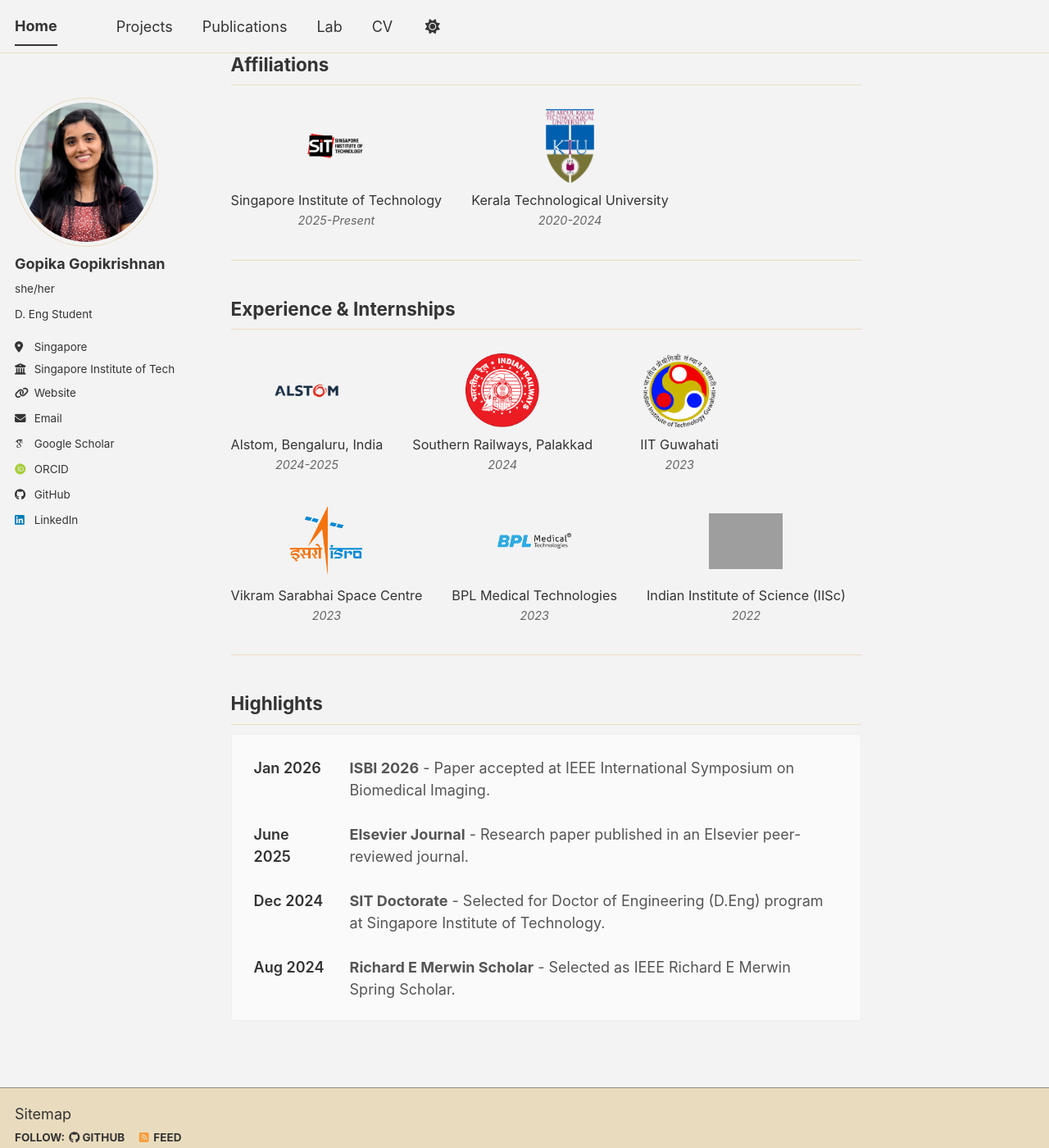
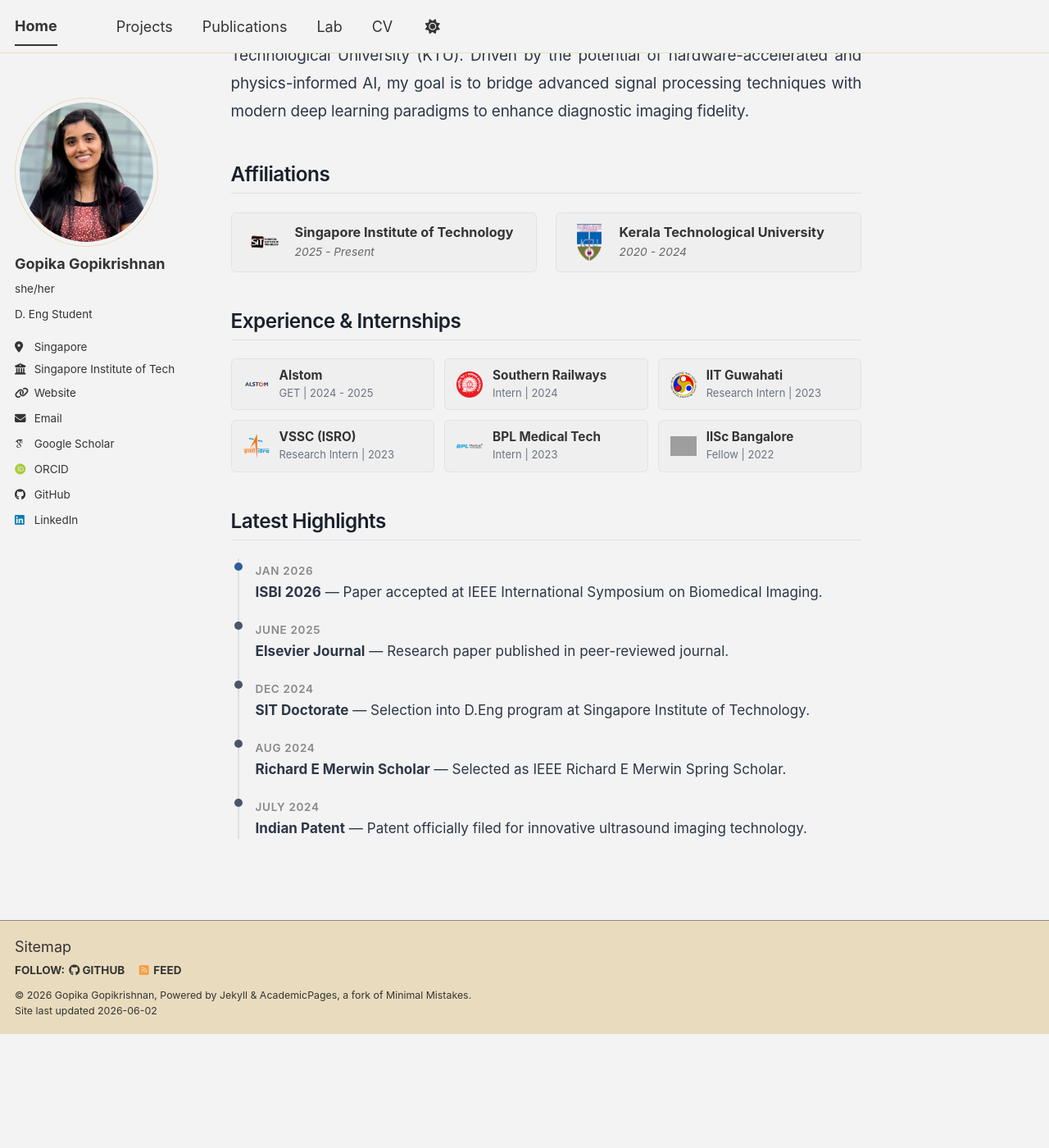
Before and after one commit to gopikagopikrishnan/gopikagopikrishnan.github.io, a Jekyll site: the page built from index.md, in a window 1280 px wide and 1400 px high, scrolled down 418 px. Shown: the whole window at 82% size. Built offline with Jekyll 4.4.1, drawn with Linux system fonts in a browser that asks for light colours; some web fonts are replaced; a script bundle is joined from its source files by our own code; library files that are not in the unit come from our copies; after the commit the page ends 1679 px from its top, so only the background shows below that; some of the changed text lies outside the part shown; grey boxes are pictures that could not be loaded.

Commit message:
Update about-content.html

```diff
--- a/_includes/about-content.html
+++ b/_includes/about-content.html
@@ -1,124 +1,66 @@
-<p>I am a Doctor of Engineering (D.Eng.) student at the Singapore Institute of Technology (SIT), conducting research under the supervision of Prof. Mahesh Raveendranatha Panicker at the Ultrasound Imaging Lab and the SIT x NVIDIA AI Centre. My research focuses on the intersection of deep learning and computational medical imaging, specifically developing specialized deep learning frameworks to optimize ultrasound image reconstruction. I hold a Bachelor of Technology in Electronics and Communication Engineering with a minor in Machine Learning from APJ Abdul Kalam Technological University (KTU). Driven by the potential of hardware-accelerated and physics-informed AI, my goal is to bridge advanced signal processing techniques with modern deep learning paradigms to enhance diagnostic imaging fidelity.</p>
+---
+layout: archive
+permalink: /
+author_profile: false
+sidebar: false
+---
 
-<hr />
+<!-- TEXT-JUSTIFIED BIOGRAPHY -->
+<p style="font-size: 1.05rem; line-height: 1.8; color: var(--text-color, #2d3748); text-align: justify; text-justify: inter-word; letter-spacing: -0.01em; margin-bottom: 2.5rem;">
+  I am a Doctor of Engineering (D.Eng.) student at the Singapore Institute of Technology (SIT), conducting research under the supervision of Prof. Mahesh Raveendranatha Panicker at the Ultrasound Imaging Lab and the SIT x NVIDIA AI Centre. My research focuses on the intersection of deep learning and computational medical imaging, specifically developing specialized deep learning frameworks to optimize ultrasound image reconstruction. I hold a Bachelor of Technology in Electronics and Communication Engineering with a minor in Machine Learning from APJ Abdul Kalam Technological University (KTU). Driven by the potential of hardware-accelerated and physics-informed AI, my goal is to bridge advanced signal processing techniques with modern deep learning paradigms to enhance diagnostic imaging fidelity.
+</p>
 
-<h2>Affiliations</h2>
+<h2 style="font-size: 1.35rem; font-weight: 600; margin-top: 2.5rem; margin-bottom: 1.25rem; letter-spacing: -0.02em; border-bottom: 1px solid rgba(0,0,0,0.08); padding-bottom: 8px; color: var(--heading-color, #1a202c);">Affiliations</h2>
 
-<div style="display: flex; flex-wrap: wrap; gap: 2rem; justify-content: flex-start; padding: 1rem 0;">
-  <div style="display: flex; flex-direction: column; align-items: center; text-align: center; flex: 0 0 auto; min-width: 140px;">
-    <img src="{{ '/images/SIT-Logo_new_2023_PNG.png' | relative_url }}" alt="Singapore Institute of Technology" style="width: 90px; height: 90px; object-fit: contain; margin-bottom: 0.5rem;" />
-    <p style="font-size: 0.9rem; margin: 0;">Singapore Institute of Technology<br /><em style="font-size: 0.8rem; color: #666;">2025-Present</em></p>
+<!-- COMPACT HORIZONTAL AFFILIATION TRACK -->
+<div style="display: flex; flex-wrap: wrap; gap: 1.25rem; margin-bottom: 2.5rem;">
+  <div style="display: flex; align-items: center; gap: 14px; background: rgba(0,0,0,0.015); padding: 12px 18px; border-radius: 6px; border: 1px solid rgba(0,0,0,0.05); flex: 1; min-width: 280px; box-shadow: 0 1px 2px rgba(0,0,0,0.01);">
+    <img src="{{ '/images/SIT-Logo_new_2023_PNG.png' | relative_url }}" alt="SIT" style="width: 45px; height: 45px; object-fit: contain;" />
+    <div style="font-size: 0.9rem; line-height: 1.45;"><strong>Singapore Institute of Technology</strong><br/><span style="color: #666; font-size: 0.85em; font-style: italic;">2025 - Present</span></div>
   </div>
-
-  <div style="display: flex; flex-direction: column; align-items: center; text-align: center; flex: 0 0 auto; min-width: 140px;">
-    <img src="{{ '/images/APJ_Abdul_Kalam_Technological_University_logo.png' | relative_url }}" alt="Kerala Technological University" style="width: 90px; height: 90px; object-fit: contain; margin-bottom: 0.5rem;" />
-    <p style="font-size: 0.9rem; margin: 0;">Kerala Technological University<br /><em style="font-size: 0.8rem; color: #666;">2020-2024</em></p>
+  <div style="display: flex; align-items: center; gap: 14px; background: rgba(0,0,0,0.015); padding: 12px 18px; border-radius: 6px; border: 1px solid rgba(0,0,0,0.05); flex: 1; min-width: 280px; box-shadow: 0 1px 2px rgba(0,0,0,0.01);">
+    <img src="{{ '/images/APJ_Abdul_Kalam_Technological_University_logo.png' | relative_url }}" alt="KTU" style="width: 45px; height: 45px; object-fit: contain;" />
+    <div style="font-size: 0.9rem; line-height: 1.45;"><strong>Kerala Technological University</strong><br/><span style="color: #666; font-size: 0.85em; font-style: italic;">2020 - 2024</span></div>
   </div>
 </div>
 
-<hr />
+<h2 style="font-size: 1.35rem; font-weight: 600; margin-top: 2.5rem; margin-bottom: 1.25rem; letter-spacing: -0.02em; border-bottom: 1px solid rgba(0,0,0,0.08); padding-bottom: 8px; color: var(--heading-color, #1a202c);">Experience & Internships</h2>
 
-<h2>Experience &amp; Internships</h2>
-
-<div style="display: flex; flex-wrap: wrap; gap: 2rem; justify-content: flex-start; padding: 1rem 0;">
-  <div style="display: flex; flex-direction: column; align-items: center; text-align: center; flex: 0 0 auto; min-width: 140px;">
-    <img src="{{ '/images/Alstom_logo.png' | relative_url }}" alt="Alstom" style="width: 90px; height: 90px; object-fit: contain; margin-bottom: 0.5rem;" />
-    <p style="font-size: 0.9rem; margin: 0;">Alstom, Bengaluru, India<br /><em style="font-size: 0.8rem; color: #666;">2024-2025</em></p>
+<!-- CRISP SINGLE-ROW GRID FOR LOGOS -->
+<div style="display: grid; grid-template-columns: repeat(auto-fill, minmax(230px, 1fr)); gap: 12px; margin-bottom: 2.5rem;">
+  <div style="display: flex; align-items: center; gap: 12px; padding: 10px 14px; border: 1px solid rgba(0,0,0,0.05); border-radius: 6px; background: rgba(0,0,0,0.015);">
+    <img src="{{ '/images/Alstom_logo.png' | relative_url }}" style="width: 32px; height: 32px; object-fit: contain;" />
+    <div style="font-size: 0.85rem; line-height: 1.35;"><strong>Alstom</strong><br/><span style="font-size: 0.85em; color:#6b7280;">GET | 2024 - 2025</span></div>
   </div>
-
-  <div style="display: flex; flex-direction: column; align-items: center; text-align: center; flex: 0 0 auto; min-width: 140px;">
-    <img src="{{ '/images/railway-logo.png' | relative_url }}" alt="Southern Railways" style="width: 90px; height: 90px; object-fit: contain; margin-bottom: 0.5rem;" />
-    <p style="font-size: 0.9rem; margin: 0;">Southern Railways, Palakkad<br /><em style="font-size: 0.8rem; color: #666;">2024</em></p>
+  <div style="display: flex; align-items: center; gap: 12px; padding: 10px 14px; border: 1px solid rgba(0,0,0,0.05); border-radius: 6px; background: rgba(0,0,0,0.015);">
+    <img src="{{ '/images/railway-logo.png' | relative_url }}" style="width: 32px; height: 32px; object-fit: contain;" />
+    <div style="font-size: 0.85rem; line-height: 1.35;"><strong>Southern Railways</strong><br/><span style="font-size: 0.85em; color:#6b7280;">Intern | 2024</span></div>
   </div>
-
-  <div style="display: flex; flex-direction: column; align-items: center; text-align: center; flex: 0 0 auto; min-width: 140px;">
-    <img src="{{ '/images/IITG_logo.png' | relative_url }}" alt="IIT Guwahati" style="width: 90px; height: 90px; object-fit: contain; margin-bottom: 0.5rem;" />
-    <p style="font-size: 0.9rem; margin: 0;">IIT Guwahati<br /><em style="font-size: 0.8rem; color: #666;">2023</em></p>
+  <div style="display: flex; align-items: center; gap: 12px; padding: 10px 14px; border: 1px solid rgba(0,0,0,0.05); border-radius: 6px; background: rgba(0,0,0,0.015);">
+    <img src="{{ '/images/IITG_logo.png' | relative_url }}" style="width: 32px; height: 32px; object-fit: contain;" />
+    <div style="font-size: 0.85rem; line-height: 1.35;"><strong>IIT Guwahati</strong><br/><span style="font-size: 0.85em; color:#6b7280;">Research Intern | 2023</span></div>
   </div>
-
-  <div style="display: flex; flex-direction: column; align-items: center; text-align: center; flex: 0 0 auto; min-width: 140px;">
-    <img src="{{ '/images/Indian_Space_Research_Organisation_Logo.png' | relative_url }}" alt="Indian Space Research Organisation" style="width: 90px; height: 90px; object-fit: contain; margin-bottom: 0.5rem;" />
-    <p style="font-size: 0.9rem; margin: 0;">Vikram Sarabhai Space Centre<br /><em style="font-size: 0.8rem; color: #666;">2023</em></p>
+  <div style="display: flex; align-items: center; gap: 12px; padding: 10px 14px; border: 1px solid rgba(0,0,0,0.05); border-radius: 6px; background: rgba(0,0,0,0.015);">
+    <img src="{{ '/images/Indian_Space_Research_Organisation_Logo.png' | relative_url }}" style="width: 32px; height: 32px; object-fit: contain;" />
+    <div style="font-size: 0.85rem; line-height: 1.35;"><strong>VSSC (ISRO)</strong><br/><span style="font-size: 0.85em; color:#6b7280;">Research Intern | 2023</span></div>
   </div>
-
-  <div style="display: flex; flex-direction: column; align-items: center; text-align: center; flex: 0 0 auto; min-width: 140px;">
-    <img src="{{ '/images/bpl-medical-technologies-logo-new.png' | relative_url }}" alt="BPL Medical Technologies" style="width: 90px; height: 90px; object-fit: contain; margin-bottom: 0.5rem;" />
-    <p style="font-size: 0.9rem; margin: 0;">BPL Medical Technologies<br /><em style="font-size: 0.8rem; color: #666;">2023</em></p>
+  <div style="display: flex; align-items: center; gap: 12px; padding: 10px 14px; border: 1px solid rgba(0,0,0,0.05); border-radius: 6px; background: rgba(0,0,0,0.015);">
+    <img src="{{ '/images/bpl-medical-technologies-logo-new.png' | relative_url }}" style="width: 32px; height: 32px; object-fit: contain;" />
+    <div style="font-size: 0.85rem; line-height: 1.35;"><strong>BPL Medical Tech</strong><br/><span style="font-size: 0.85em; color:#6b7280;">Intern | 2023</span></div>
   </div>
-
-  <div style="display: flex; flex-direction: column; align-items: center; text-align: center; flex: 0 0 auto; min-width: 140px;">
-    <img src="{{ '/images/Indian_Institute_of_Science_2019_logo.svg' | relative_url }}" alt="Indian Institute of Science" style="width: 90px; height: 90px; object-fit: contain; margin-bottom: 0.5rem;" />
-    <p style="font-size: 0.9rem; margin: 0;">Indian Institute of Science (IISc)<br /><em style="font-size: 0.8rem; color: #666;">2022</em></p>
+  <div style="display: flex; align-items: center; gap: 12px; padding: 10px 14px; border: 1px solid rgba(0,0,0,0.05); border-radius: 6px; background: rgba(0,0,0,0.015);">
+    <img src="{{ '/images/Indian_Institute_of_Science_2019_logo.svg' | relative_url }}" style="width: 32px; height: 32px; object-fit: contain;" />
+    <div style="font-size: 0.85rem; line-height: 1.35;"><strong>IISc Bangalore</strong><br/><span style="font-size: 0.85em; color:#6b7280;">Fellow | 2022</span></div>
   </div>
 </div>
 
-<hr />
+<h2 style="font-size: 1.35rem; font-weight: 600; margin-top: 2.5rem; margin-bottom: 1.25rem; letter-spacing: -0.02em; border-bottom: 1px solid rgba(0,0,0,0.08); padding-bottom: 8px; color: var(--heading-color, #1a202c);">Latest Highlights</h2>
 
-<h2>Highlights</h2>
-
-<div id="news-container" style="max-height: 350px; overflow-y: auto; border: 1px solid #eee; padding: 1.5rem; border-radius: 5px; background-color: #fafafa;">
-  <div style="display: flex; gap: 1.5rem; margin-bottom: 1.5rem; align-items: baseline;">
-    <div style="flex: 0 0 90px; font-weight: 600; color: #333;">Jan 2026</div>
-    <div style="line-height: 1.5; color: #555;"><strong>ISBI 2026</strong> - Paper accepted at IEEE International Symposium on Biomedical Imaging.</div>
-  </div>
-
-  <div style="display: flex; gap: 1.5rem; margin-bottom: 1.5rem; align-items: baseline;">
-    <div style="flex: 0 0 90px; font-weight: 600; color: #333;">June 2025</div>
-    <div style="line-height: 1.5; color: #555;"><strong>Elsevier Journal</strong> - Research paper published in an Elsevier peer-reviewed journal.</div>
-  </div>
-
-  <div style="display: flex; gap: 1.5rem; margin-bottom: 1.5rem; align-items: baseline;">
-    <div style="flex: 0 0 90px; font-weight: 600; color: #333;">Dec 2024</div>
-    <div style="line-height: 1.5; color: #555;"><strong>SIT Doctorate</strong> - Selected for Doctor of Engineering (D.Eng) program at Singapore Institute of Technology.</div>
-  </div>
-
-  <div style="display: flex; gap: 1.5rem; margin-bottom: 1.5rem; align-items: baseline;">
-    <div style="flex: 0 0 90px; font-weight: 600; color: #333;">Aug 2024</div>
-    <div style="line-height: 1.5; color: #555;"><strong>Richard E Merwin Scholar</strong> - Selected as IEEE Richard E Merwin Spring Scholar.</div>
-  </div>
-
-  <div style="display: flex; gap: 1.5rem; margin-bottom: 1.5rem; align-items: baseline;">
-    <div style="flex: 0 0 90px; font-weight: 600; color: #333;">July 2024</div>
-    <div style="line-height: 1.5; color: #555;"><strong>Alstom Bengaluru</strong> - Joined as Graduate Engineering Trainee (GET) at Alstom Bengaluru.</div>
-  </div>
-
-  <div style="display: flex; gap: 1.5rem; margin-bottom: 1.5rem; align-items: baseline;">
-    <div style="flex: 0 0 90px; font-weight: 600; color: #333;">July 2024</div>
-    <div style="line-height: 1.5; color: #555;"><strong>Indian Patent</strong> - Patent filed in India for ultrasound imaging technology.</div>
-  </div>
-
-  <div style="display: flex; gap: 1.5rem; margin-bottom: 1.5rem; align-items: baseline;">
-    <div style="flex: 0 0 90px; font-weight: 600; color: #333;">Jan 2024</div>
-    <div style="line-height: 1.5; color: #555;"><strong>AIIoT 2024</strong> - Paper accepted at Artificial Intelligence of Things (AIIoT) Conference.</div>
-  </div>
-
-  <div style="display: flex; gap: 1.5rem; margin-bottom: 1.5rem; align-items: baseline;">
-    <div style="flex: 0 0 90px; font-weight: 600; color: #333;">Aug 2023</div>
-    <div style="line-height: 1.5; color: #555;"><strong>IEEE AP-S USRS</strong> - Selected for IEEE Antennas and Propagation Society Undergraduate Scholarship.</div>
-  </div>
-
-  <div style="display: flex; gap: 1.5rem; margin-bottom: 1.5rem; align-items: baseline;">
-    <div style="flex: 0 0 90px; font-weight: 600; color: #333;">May 2023</div>
-    <div style="line-height: 1.5; color: #555;"><strong>ISRO Internship</strong> - Selected for internship at VLSI/VDD Lab, Indian Space Research Organisation.</div>
-  </div>
-
-  <div style="display: flex; gap: 1.5rem; margin-bottom: 1.5rem; align-items: baseline;">
-    <div style="flex: 0 0 90px; font-weight: 600; color: #333;">Feb 2023</div>
-    <div style="line-height: 1.5; color: #555;"><strong>IEEE Systems Council Scholarship</strong> - Selected as IEEE Systems Council Undergraduate Scholar.</div>
-  </div>
-
-  <div style="display: flex; gap: 1.5rem; margin-bottom: 1.5rem; align-items: baseline;">
-    <div style="flex: 0 0 90px; font-weight: 600; color: #333;">Dec 2022</div>
-    <div style="line-height: 1.5; color: #555;"><strong>MARS Lab Internship</strong> - Selected for internship at MARS Lab, IIT Gandhinagar.</div>
-  </div>
-
-  <div style="display: flex; gap: 1.5rem; margin-bottom: 1.5rem; align-items: baseline;">
-    <div style="flex: 0 0 90px; font-weight: 600; color: #333;">June 2022</div>
-    <div style="line-height: 1.5; color: #555;"><strong>GHC Scholarship</strong> - Selected for Grace Hopper Celebration Scholarship.</div>
-  </div>
-
-  <div style="display: flex; gap: 1.5rem; align-items: baseline;">
-    <div style="flex: 0 0 90px; font-weight: 600; color: #333;">May 2022</div>
-    <div style="line-height: 1.5; color: #555;"><strong>IISc Summer Fellowship</strong> - Selected as Summer Research Fellow at Indian Institute of Science, Bengaluru.</div>
-  </div>
+<!-- TIGHTLY TIMELINED UPDATES FRAME -->
+<div style="border-left: 2px solid rgba(0,0,0,0.08); padding-left: 20px; margin-left: 8px;">
+  <div style="margin-bottom: 18px; position: relative;"><div style="position: absolute; left: -26px; top: 5px; width: 10px; height: 10px; border-radius: 50%; background: #2f5f98;"></div><span style="font-size: 0.75em; font-weight:600; color:#888; text-transform: uppercase; letter-spacing: 0.05em;">Jan 2026</span><br/><span style="font-size: 0.95rem; color: var(--text-color, #2d3748);"><strong>ISBI 2026</strong> — Paper accepted at IEEE International Symposium on Biomedical Imaging.</span></div>
+  <div style="margin-bottom: 18px; position: relative;"><div style="position: absolute; left: -26px; top: 5px; width: 10px; height: 10px; border-radius: 50%; background: #4a5568;"></div><span style="font-size: 0.75em; font-weight:600; color:#888; text-transform: uppercase; letter-spacing: 0.05em;">June 2025</span><br/><span style="font-size: 0.95rem; color: var(--text-color, #2d3748);"><strong>Elsevier Journal</strong> — Research paper published in peer-reviewed journal.</span></div>
+  <div style="margin-bottom: 18px; position: relative;"><div style="position: absolute; left: -26px; top: 5px; width: 10px; height: 10px; border-radius: 50%; background: #4a5568;"></div><span style="font-size: 0.75em; font-weight:600; color:#888; text-transform: uppercase; letter-spacing: 0.05em;">Dec 2024</span><br/><span style="font-size: 0.95rem; color: var(--text-color, #2d3748);"><strong>SIT Doctorate</strong> — Selection into D.Eng program at Singapore Institute of Technology.</span></div>
+  <div style="margin-bottom: 18px; position: relative;"><div style="position: absolute; left: -26px; top: 5px; width: 10px; height: 10px; border-radius: 50%; background: #4a5568;"></div><span style="font-size: 0.75em; font-weight:600; color:#888; text-transform: uppercase; letter-spacing: 0.05em;">Aug 2024</span><br/><span style="font-size: 0.95rem; color: var(--text-color, #2d3748);"><strong>Richard E Merwin Scholar</strong> — Selected as IEEE Richard E Merwin Spring Scholar.</span></div>
+  <div style="margin-bottom: 18px; position: relative;"><div style="position: absolute; left: -26px; top: 5px; width: 10px; height: 10px; border-radius: 50%; background: #4a5568;"></div><span style="font-size: 0.75em; font-weight:600; color:#888; text-transform: uppercase; letter-spacing: 0.05em;">July 2024</span><br/><span style="font-size: 0.95rem; color: var(--text-color, #2d3748);"><strong>Indian Patent</strong> — Patent officially filed for innovative ultrasound imaging technology.</span></div>
 </div>
```
